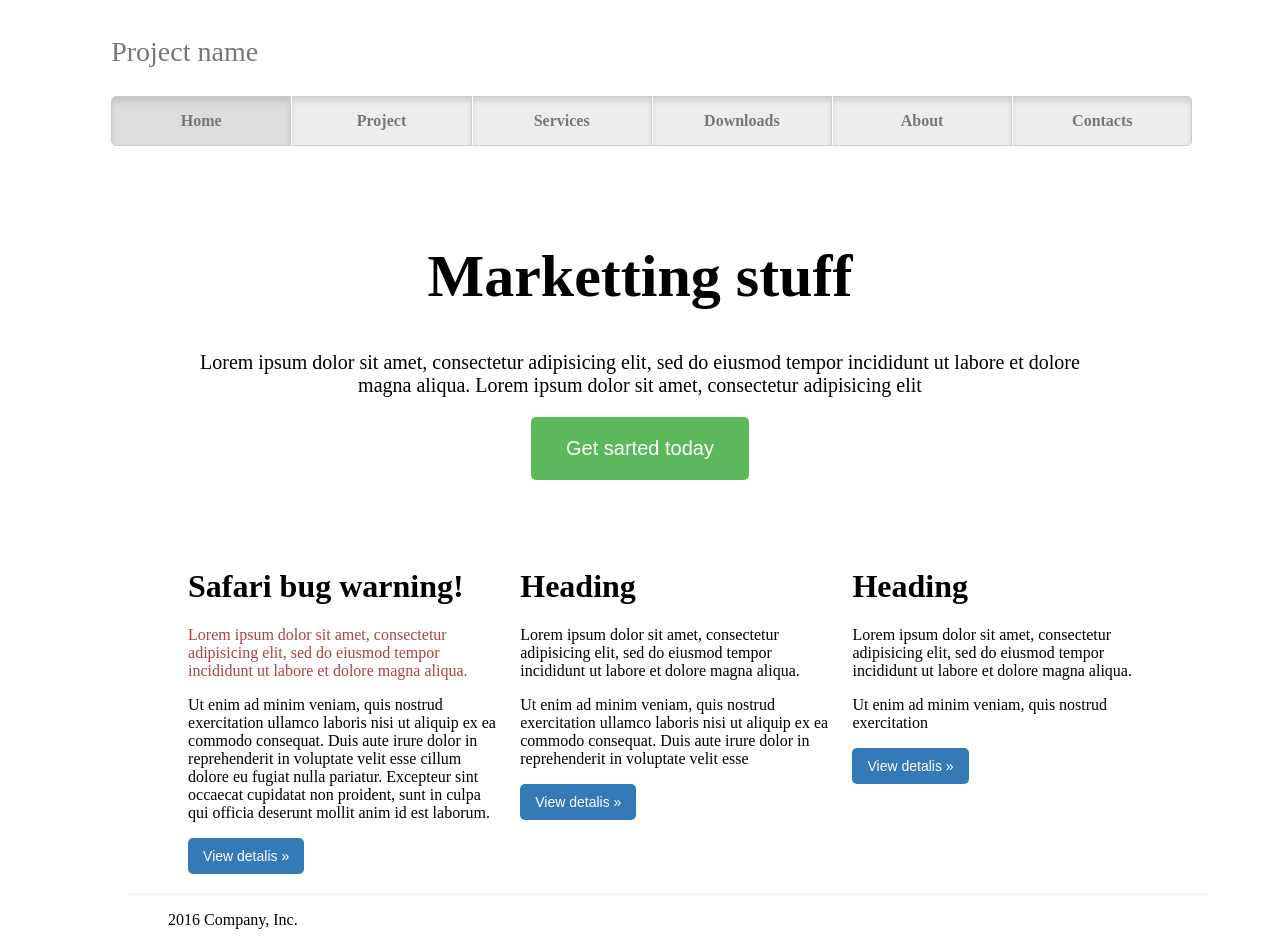
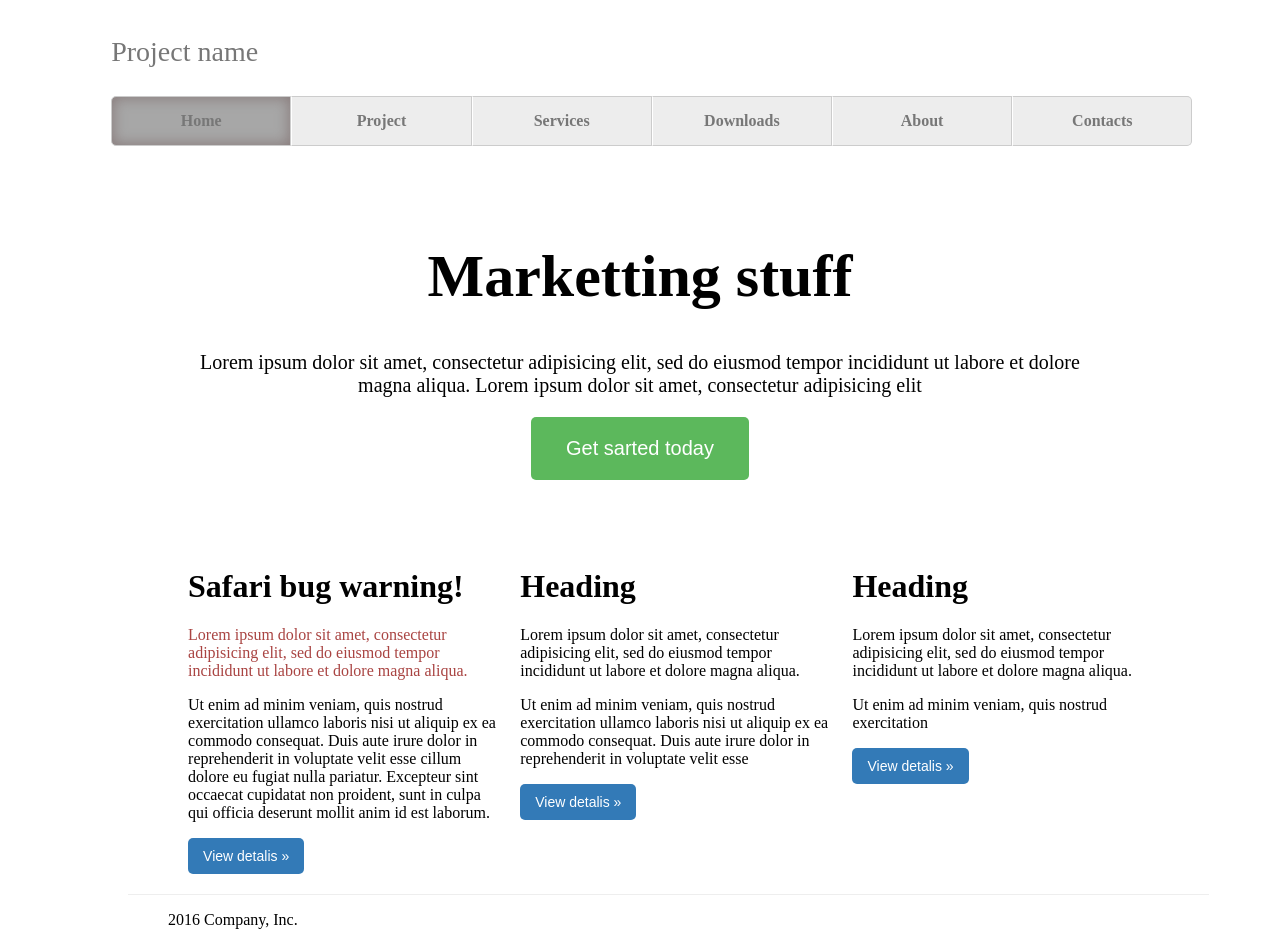
Before and after one commit to zozo89/home, a plain HTML site: page home4/home4.html in a window 1280 px wide. In both pictures the pointer is over the item "Home". Drawn offline with Linux system fonts and the light colour scheme.

Commit message:
Edit shadow in nav

```diff
--- a/home4/style.css
+++ b/home4/style.css
@@ -29,12 +29,13 @@
 	/*margin: 0px;*/
 	font-weight: bold;
 	color: #777777;
-	box-shadow: inset 0px 5px 5px rgba(0,0,0,0.1);
 	width: calc( 100% / 6 - 7%)
 }
 
 .header ul li:hover{
-	background-color: #DDDDDD;
+	box-shadow: inset 0 0 14px 1px #887b7b;
+	background: #a7a7a7;
+	cursor: pointer;
 }
 
 
```
